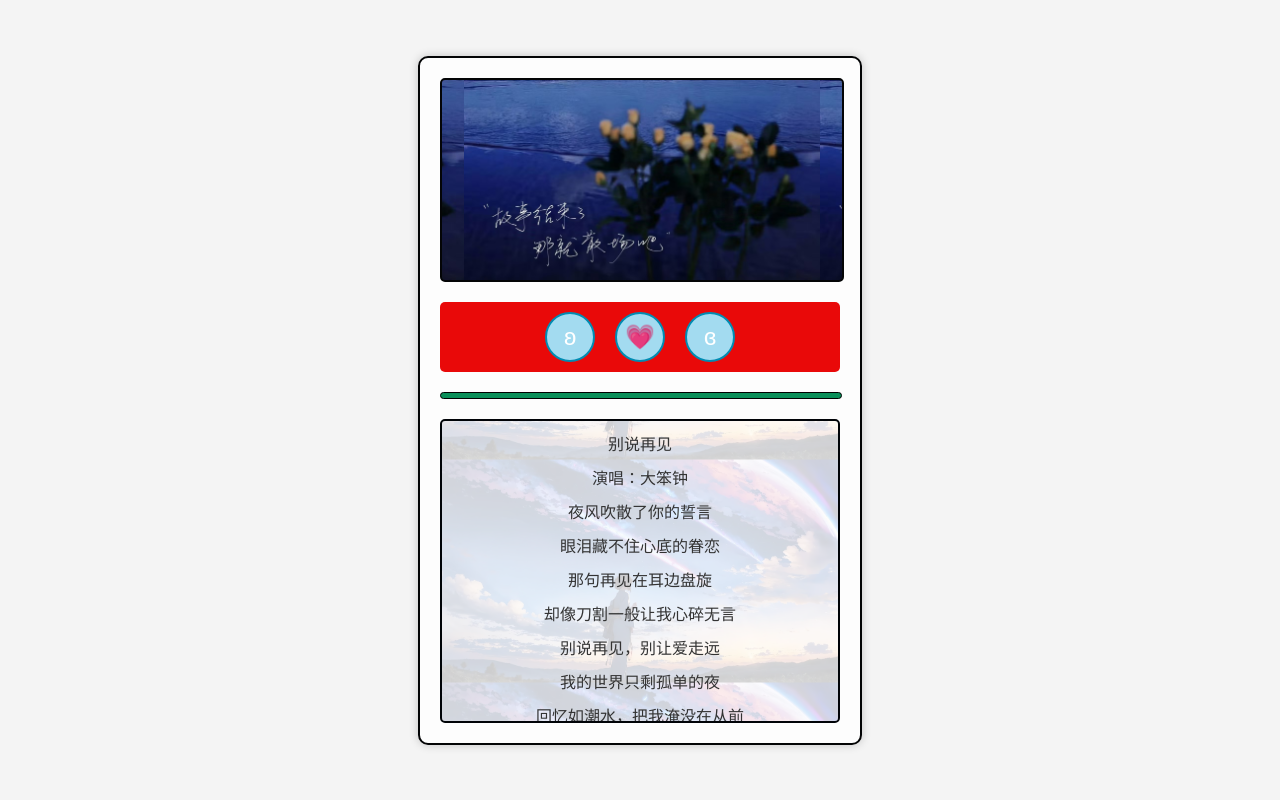
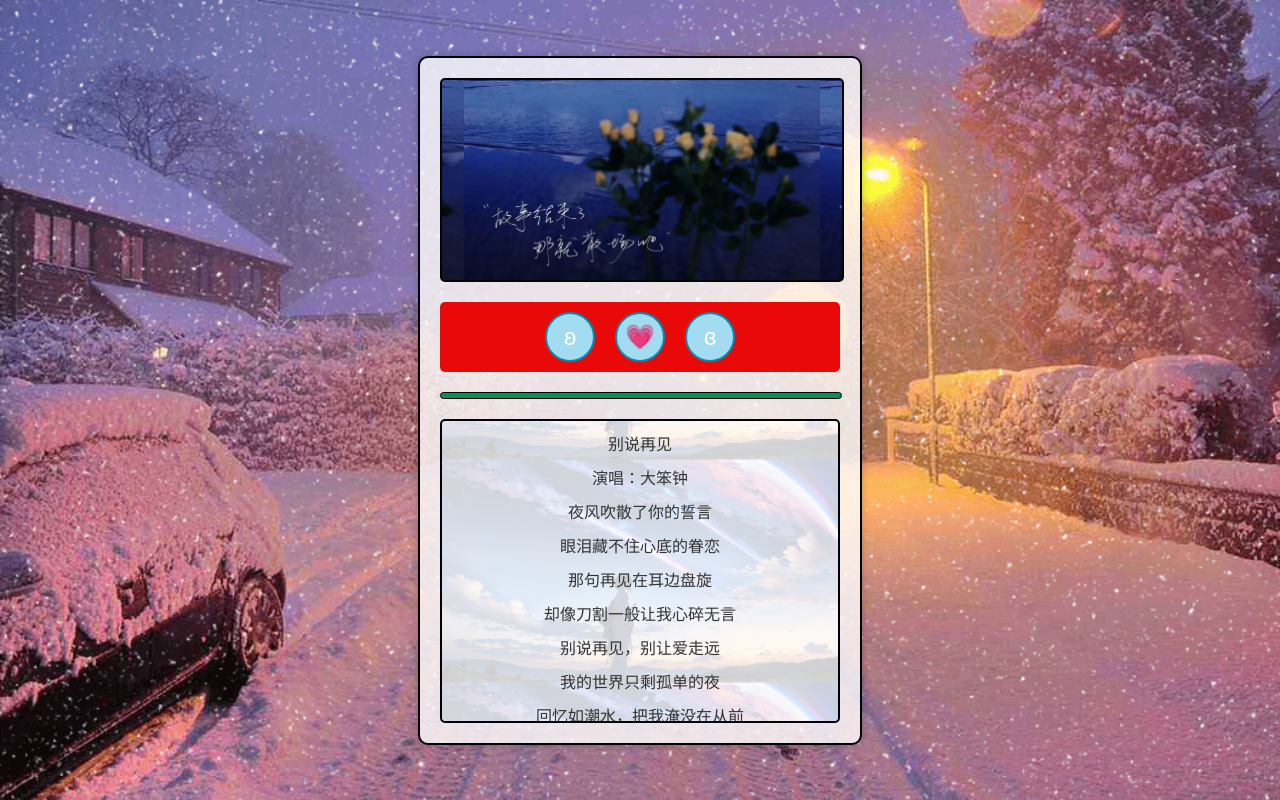
Before and after one commit to Zpepper/mymusic, a plain HTML site: page index.html in a window 1280 px wide. Drawn offline with Linux system fonts and the light colour scheme.

Commit message:
Update index.html

```diff
--- a/index.html
+++ b/index.html
@@ -14,7 +14,7 @@
             height: 100vh;
             margin: 0;
             background-color: #f4f4f4;
-            background-image: url(R-C.gif');
+            background-image: url('R-C.gif');
             background-size: cover;
             background-position: center;
         }
```
